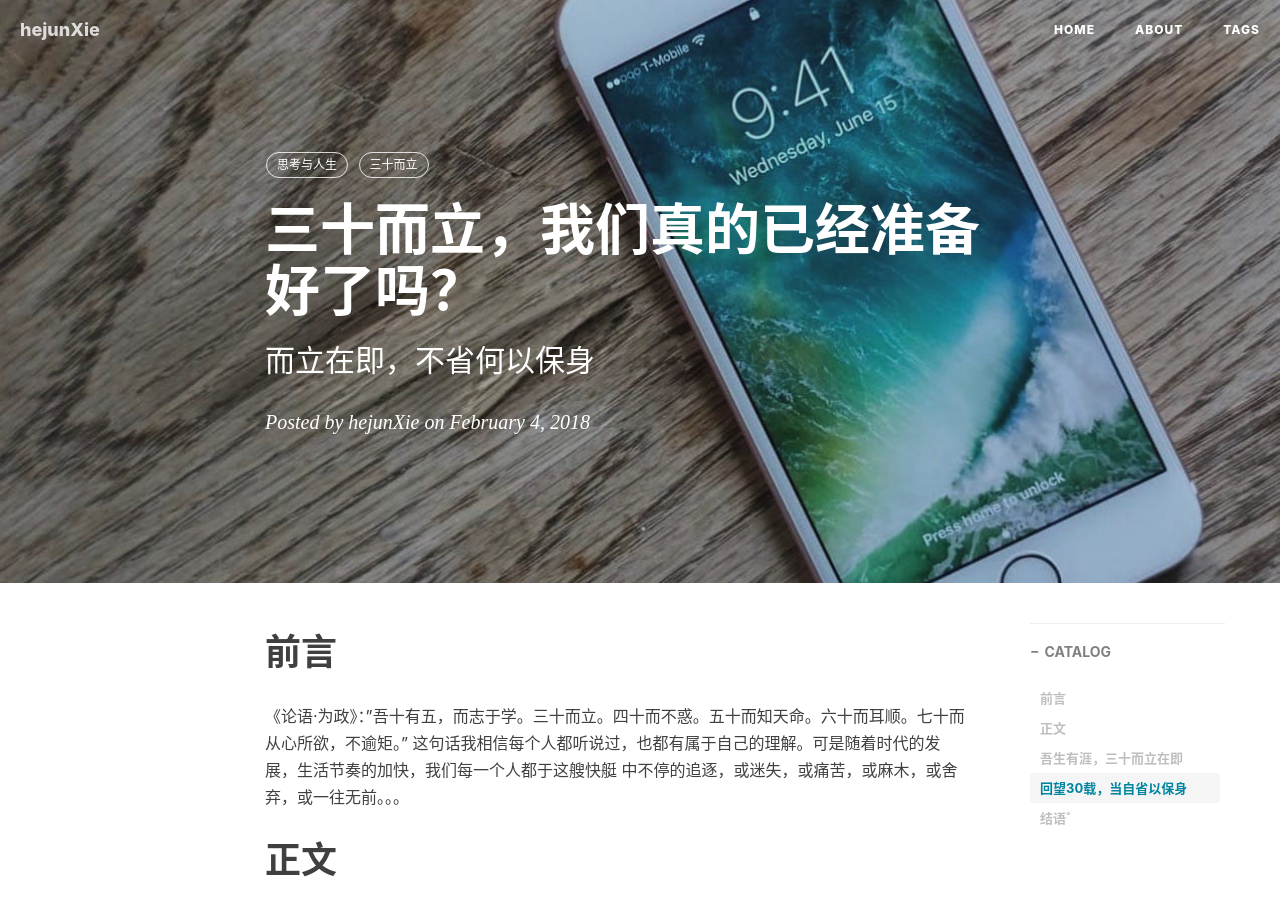
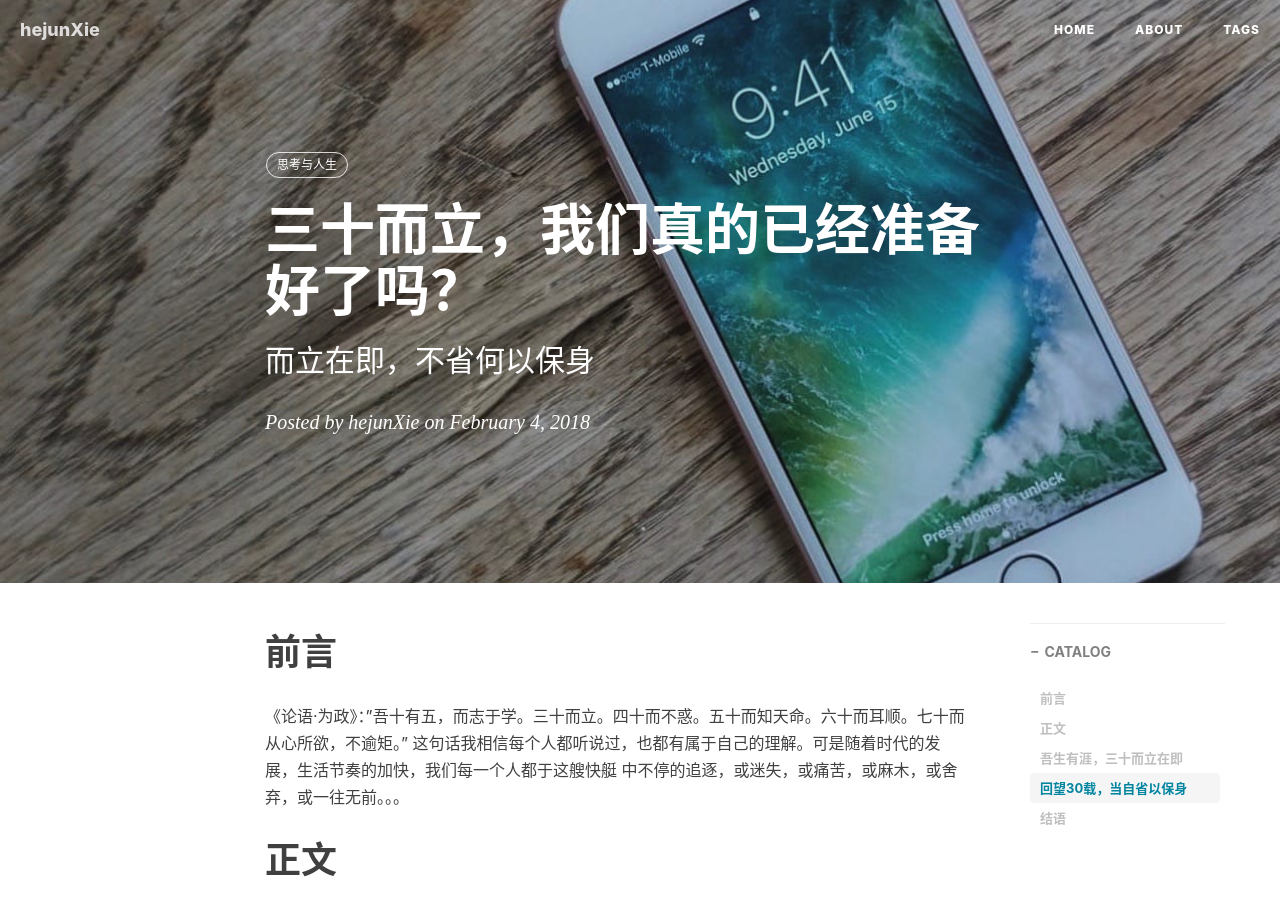
Before and after one commit to jasmineY/hejunXie.github.io, a Jekyll site: the page built from _posts/2018-02-04-三十而立，我们真的已经准备好了吗？.md, in a window 1280 px wide and 900 px high. Built offline with Jekyll 4.4.1, drawn with Linux system fonts in a browser that asks for light colours; nearby versions of some CDN libraries; comment, search, counter and statistics services are not loaded.

Commit message:
feat：子标题变更

```diff
--- a/_posts/2018-02-04-三十而立，我们真的已经准备好了吗？.md
+++ b/_posts/2018-02-04-三十而立，我们真的已经准备好了吗？.md
@@ -8,7 +8,6 @@ header-img: img/post-bg-ios10.jpg
 catalog: 	 true
 tags:
     - 思考与人生
-    - 三十而立
 ---
 
 
@@ -62,4 +61,4 @@ ok，言归正传，之所以下定决心写一篇关于"三十而立"的文章
 的凄然。。。我们站在山脚，努力去仰望，也许偶尔一束偷偷透过树丛的阳光就可以让我们欢喜半天，可终究敌不过时光。蓦然回首，
 不再遗憾，不再黯然，道一声珍重，叹一句"再见！再也不见！"。
 
-# 结语˚
+# 结语
```
